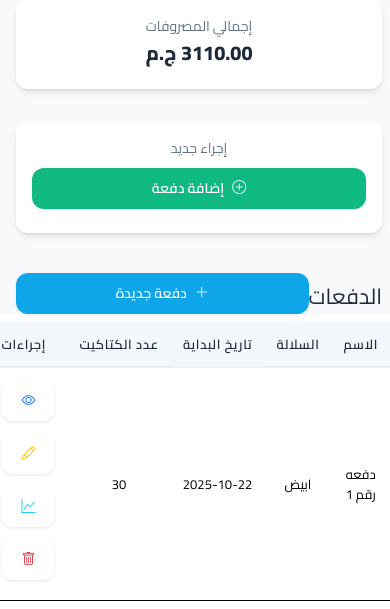
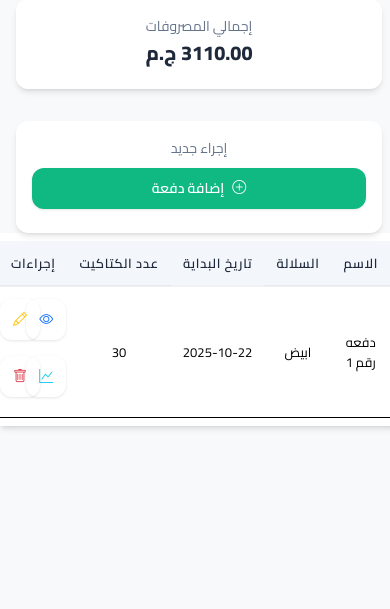
Before and after one commit to h73042026-cpu/ppp, a Flask app: page / in a window 390 px wide. Shown: the part 326-935 px from the top of the page. After the commit the page ends 755 px from the top, so only its background shows below. Run offline with Flask 3, Linux system fonts and the light colour scheme; data comes from the database, SQL or seed files in the repository; data that the repository does not hold is empty.

Commit message:
Implement responsive actions layout in batch table: add CSS grid for small screens and flexbox for larger screens

```diff
--- a/static/style.css
+++ b/static/style.css
@@ -687,3 +687,23 @@ select.form-control {
     text-align: center;
   }
 }
+
+/* Actions layout: row on larger screens, 2x2 grid on small screens */
+.actions-grid {
+  display: flex;
+  flex-wrap: nowrap;
+  gap: 0.5rem;
+  justify-content: center;
+}
+
+@media (max-width: 576px) {
+  .actions-grid {
+    display: grid;
+    grid-template-columns: repeat(2, minmax(0, 1fr));
+    gap: 0.5rem;
+    justify-items: center;
+  }
+  .actions-grid .btn {
+    width: 100%;
+  }
+}
--- a/templates/index.html
+++ b/templates/index.html
@@ -27,10 +27,6 @@
   </div>
 </div>
 
-<div class="d-flex align-items-center justify-content-between mt-4 mb-2">
-  <h4 class="m-0">الدفعات</h4>
-  <a href="{{ url_for('add_batch') }}" class="btn btn-primary"><i class="bi bi-plus-lg"></i> دفعة جديدة</a>
-  </div>
 {% if batches %}
 <div class="table-responsive p-2">
 <table class="table table-hover align-middle text-center">
@@ -45,7 +41,7 @@
             <td class="date-col" style="width: 150px;">{{ b['start_date'] }}</td>
             <td>{{ b['initial_count'] }}</td>
             <td>
-    <div class="d-flex flex-wrap gap-1 justify-content-center">
+    <div class="actions-grid">
         <a href="{{ url_for('view_batch', batch_id=b['id']) }}" class="btn btn-sm btn-outline-primary"><i class="bi bi-eye"></i></a>
         <a href="{{ url_for('edit_batch', batch_id=b['id']) }}" class="btn btn-sm btn-outline-warning"><i class="bi bi-pencil"></i></a>
         <a href="{{ url_for('report', batch_id=b['id']) }}" class="btn btn-sm btn-outline-info"><i class="bi bi-graph-up"></i></a>
```
